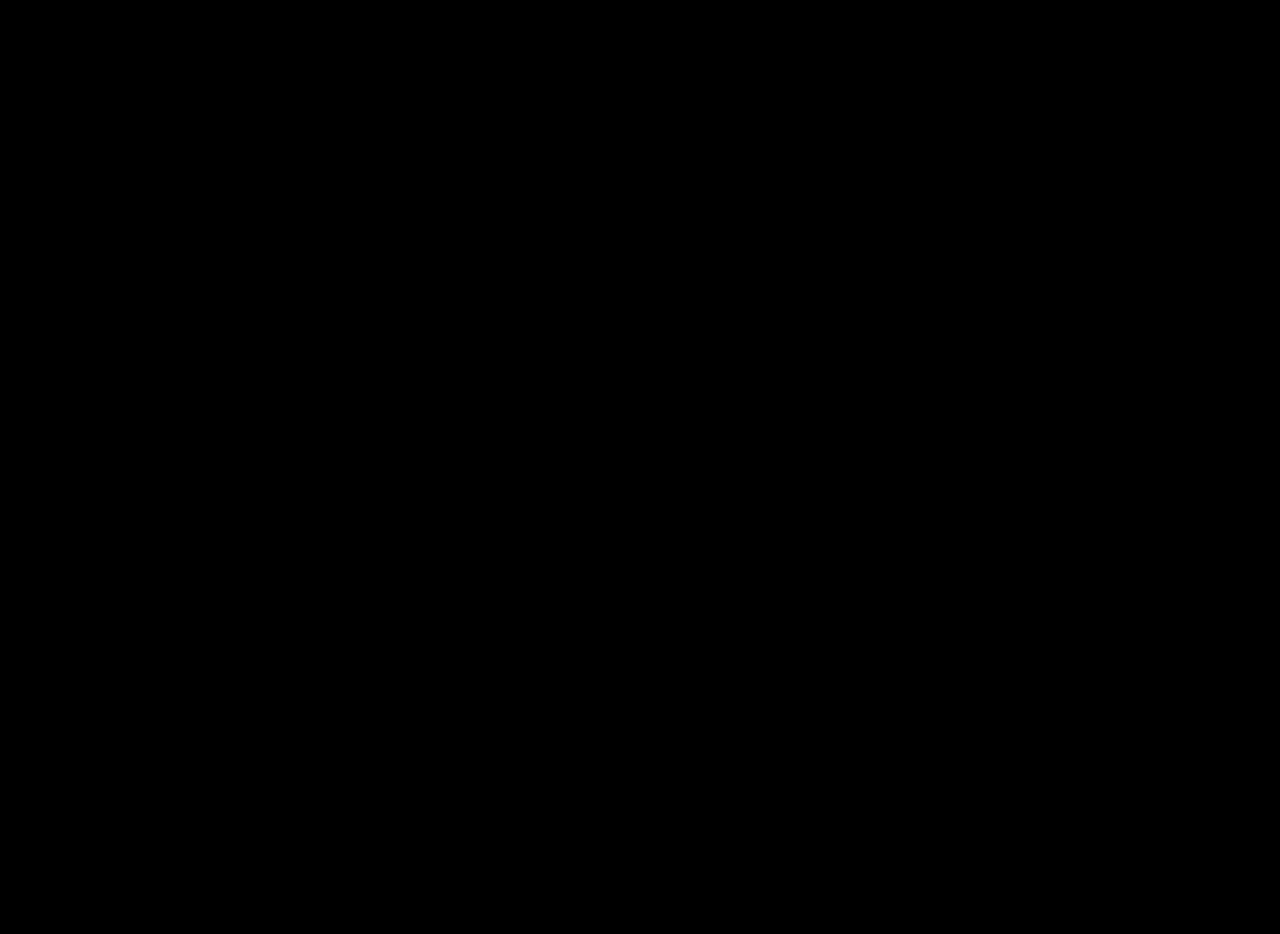
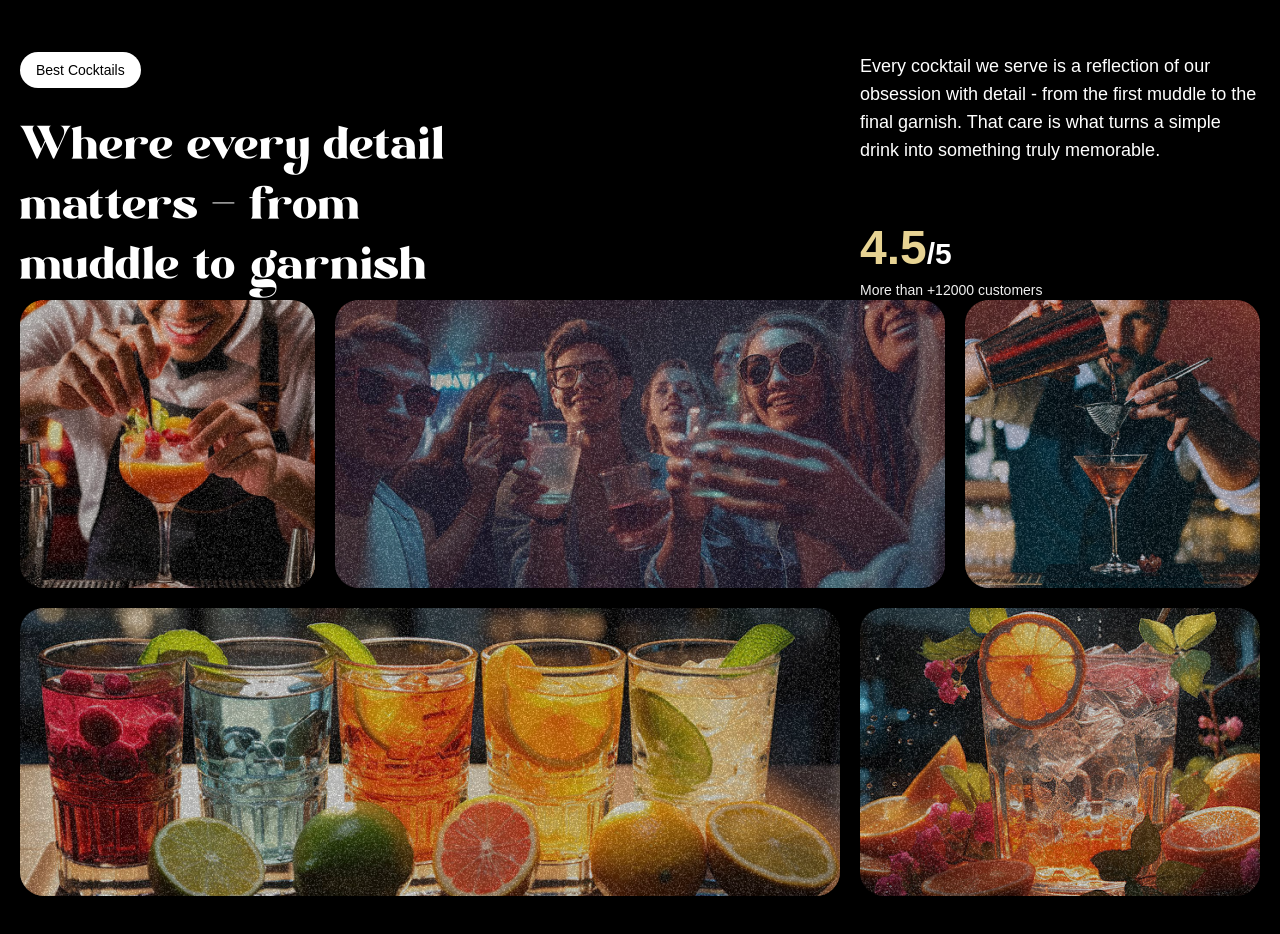
Before and after one commit to seoywa/gsap_cocktails, a React app: page / in a window 1280 px wide. Shown: the part 1660-2594 px from the top of the page. Before the commit the page ends 1600 px from the top, so only its background shows below. Built offline with nearby package versions, Linux system fonts and the light colour scheme; the HTML template or start-up script is replaced by a standard one; a web font is replaced by a local one.

Commit message:
Push to vercel; Implement about section

```diff
--- a/src/App.jsx
+++ b/src/App.jsx
@@ -3,6 +3,7 @@
 import Navbar from './components/Navbar';
 import Hero from './components/Hero';
 import Cocktails from './components/Cocktails';
+import About from './components/About';
 
 gsap.registerPlugin(ScrollTrigger, SplitText);
 
@@ -12,6 +13,7 @@
       <Navbar />
       <Hero />
       <Cocktails />
+      <About />
     </main>
   )
 }
--- /dev/null
+++ b/src/components/About.jsx
@@ -0,0 +1,83 @@
+import { useGSAP } from '@gsap/react'
+import gsap from 'gsap';
+import { SplitText } from 'gsap/all';
+import React from 'react'
+
+const About = () => {
+
+  useGSAP(() => {
+    const titleSplit = SplitText.create('#about h2', {
+      type: 'words',
+    })
+
+    const scrollTimeline = gsap.timeline({
+      scrollTrigger:{
+        trigger: '#about',
+        start: 'top center',
+      }
+    })
+
+    scrollTimeline.from(titleSplit.words, {
+      opacity: 0, duration: 1, yPercent: 100, ease: 'expo.out', stagger: 0.02
+    }).from('.top-grid div, .bottom-grid div', {
+      opacity: 0, duration: 1, ease: 'power1.inOut', stagger: 0.04
+    }, '-=0.5')
+
+  });
+
+  return (
+    <div id='about'>
+      <div className='mb-16 md:px-0 px-5'>
+        <div className='content'>
+          <div className='md:col-span-8'>
+            <p className='badge'>Best Cocktails</p>
+            <h2>Where every detail matters <span className='text-white'>-</span> from muddle to garnish</h2>
+          </div>
+
+          <div className='sub-content'>
+            <p>
+              Every cocktail we serve is a reflection of our obsession with detail - from the first muddle to the final garnish. That care is what turns a simple drink into something truly memorable.
+            </p>
+
+            <div>
+              <p className='md:text-3xl text-xl font-bold'>
+                <span>4.5</span>/5
+              </p>
+              <p className='text-sm text-white-100'>
+                More than +12000 customers
+              </p>
+            </div>
+          </div>
+        </div>
+
+        <div className='top-grid'>
+          <div className='md:col-span-3'>
+            <div className='noisy'></div>
+            <img src="/images/abt1.png" alt="grid-img-1" />
+          </div>
+          <div className='md:col-span-6'>
+            <div className='noisy'></div>
+            <img src="/images/abt2.png" alt="grid-img-2" />
+          </div>
+          <div className='md:col-span-3'>
+            <div className='noisy'></div>
+            <img src="/images/abt5.png" alt="grid-img-5" />
+          </div>
+        </div>
+
+        <div className='bottom-grid'>
+          <div className='md:col-span-8'>
+            <div className='noisy'></div>
+            <img src="/images/abt3.png" alt="grid-img-3" />
+          </div>
+          <div className='md:col-span-4'>
+            <div className='noisy'></div>
+            <img src="/images/abt4.png" alt="grid-img-4" />
+          </div>
+        </div>
+      </div>
+    </div>
+  )
+}
+
+export default About
```
Also changed, not shown: 1 other file (tests, documents, lock files or other folders).
